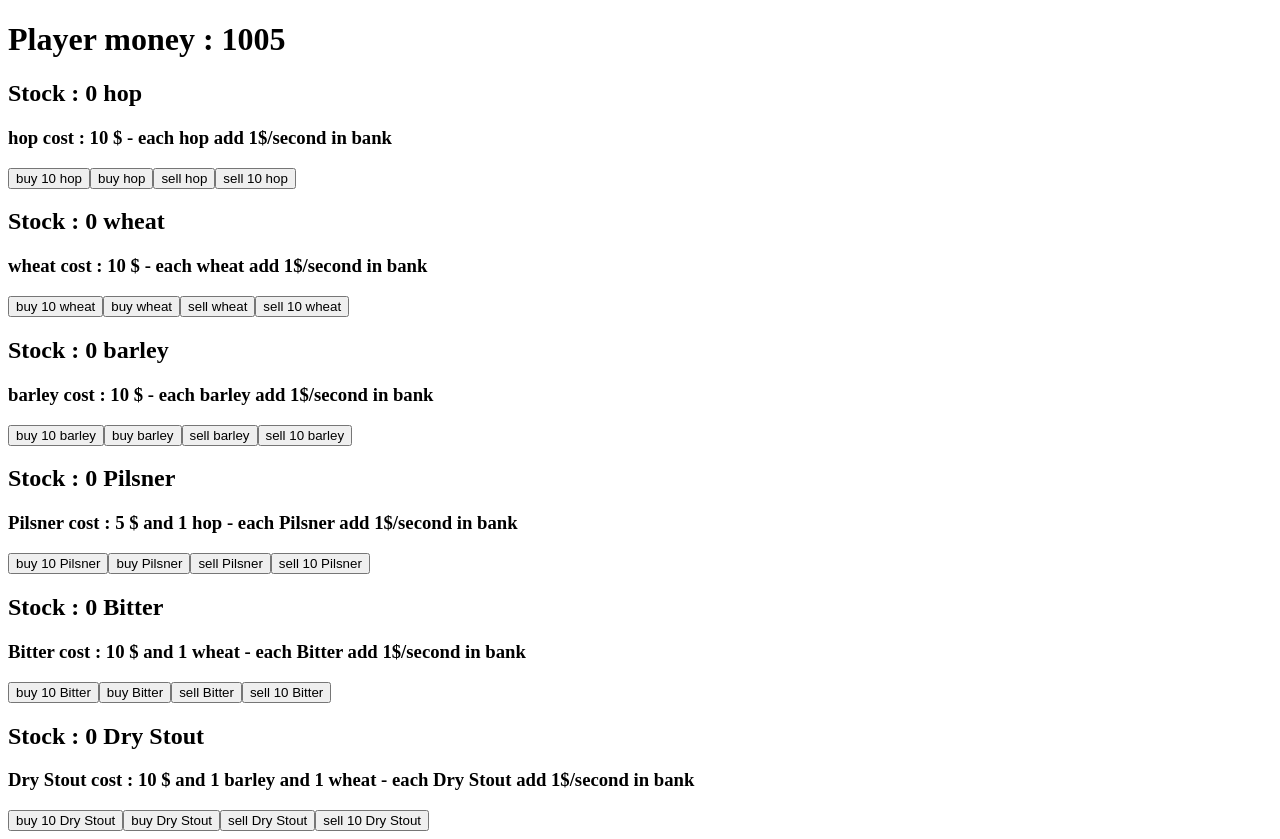
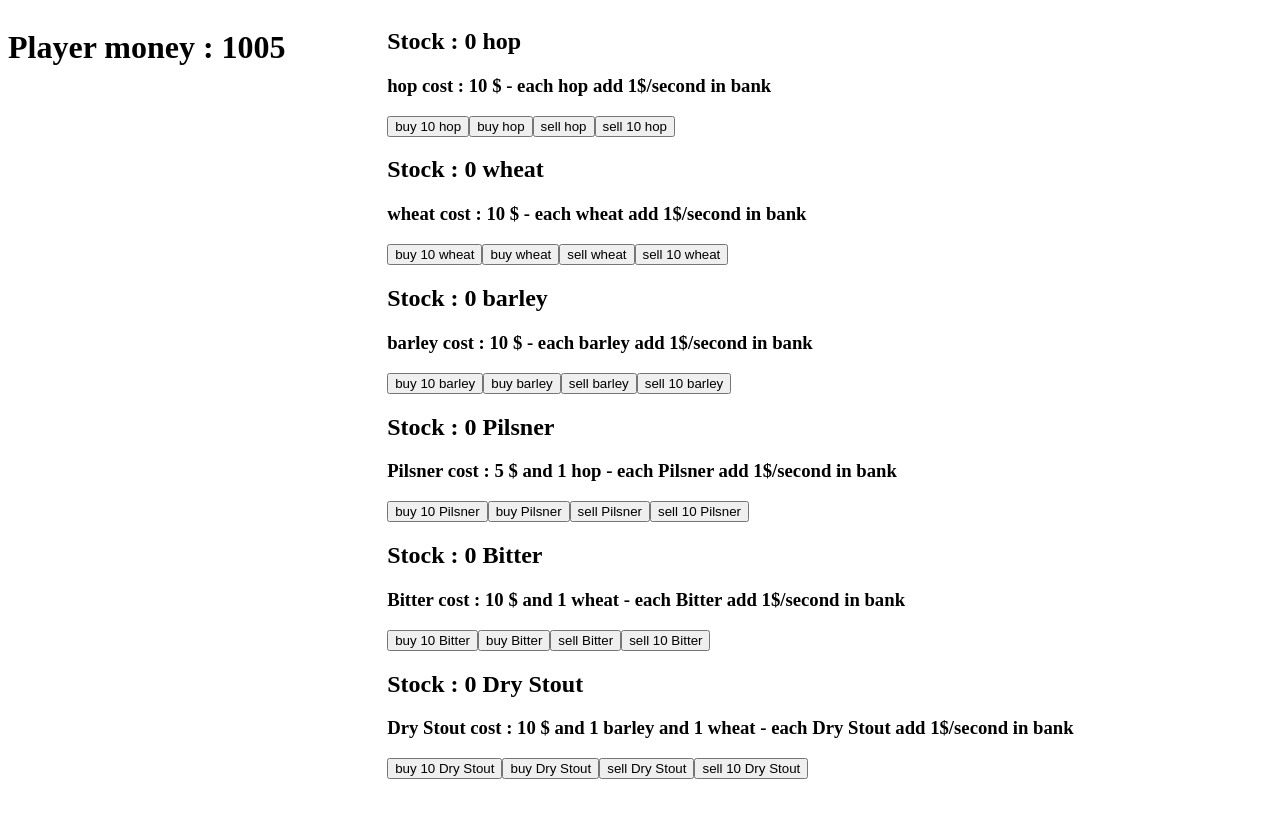
Before and after one commit to emmanuel-franc/beerclick, an Angular app: page / in a window 1280 px wide. After the commit the page ends 800 px from the top, so only its background shows below. Built offline with nearby package versions, Linux system fonts and the light colour scheme.

Commit message:
added missing structure

```diff
--- a/src/app/app.component.html
+++ b/src/app/app.component.html
@@ -1,4 +1,8 @@
+<div class="col-30">
   <h1>Player money : {{player.resources.money.qty}}</h1>
+</div>
+
+<div class="col-70">
   <div *ngFor="let consumable of player.resources.consumables;">
     <h2>Stock : {{consumable.qty}} {{consumable.name }}</h2>
     <app-item [item]="consumable"></app-item>
@@ -8,3 +12,4 @@
     <h2>Stock : {{beer.qty}} {{beer.name }}</h2>
     <app-item [item]="beer"></app-item>
   </div>
+</div>
```
Lines whose indentation alone changed are shown as unchanged.
